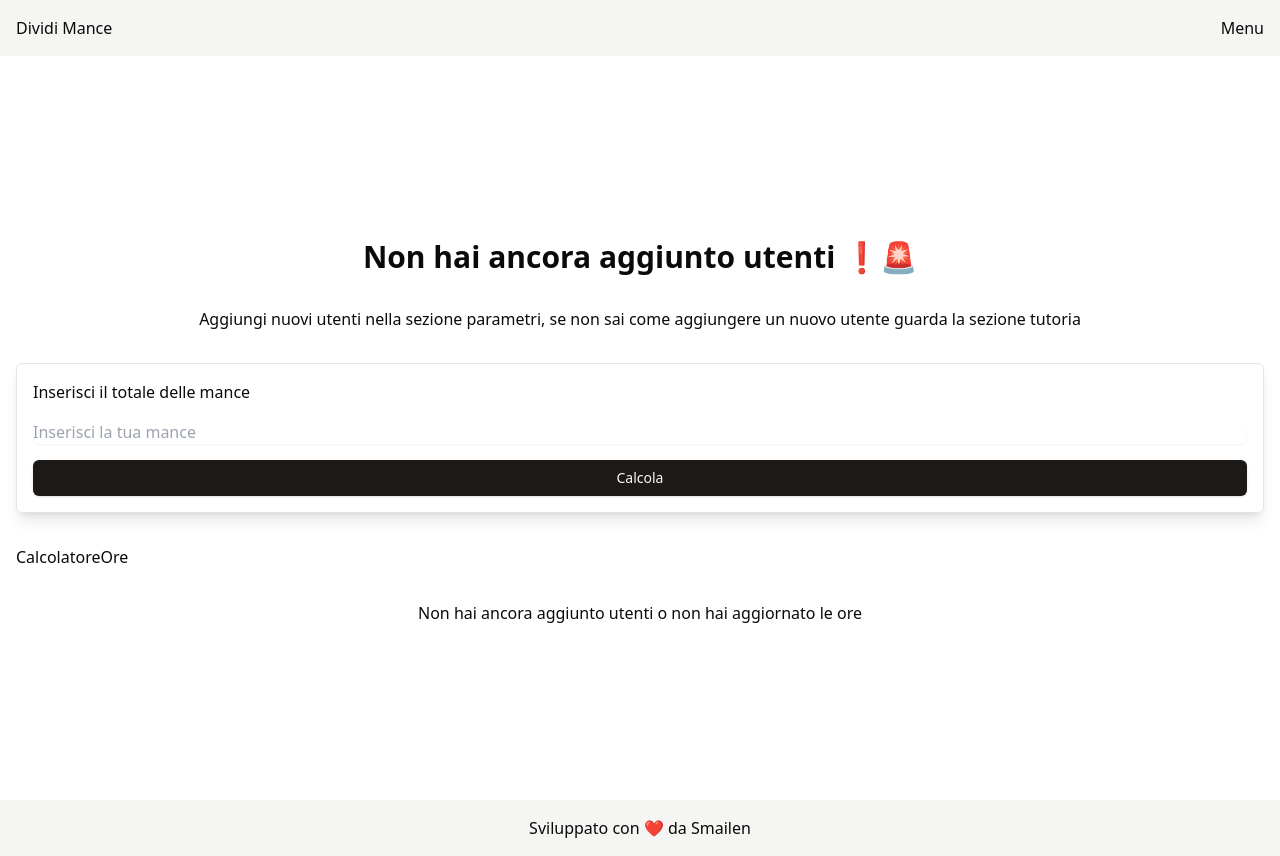
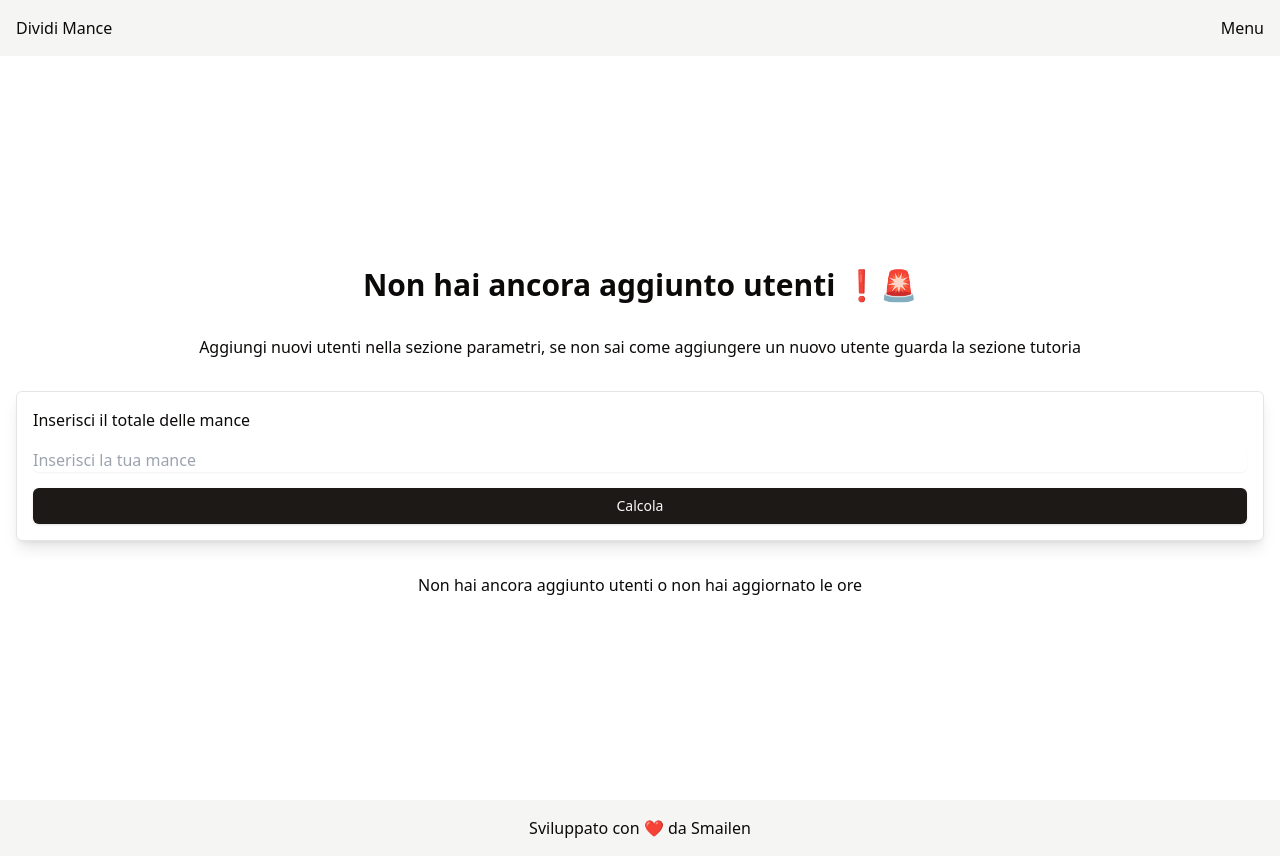
Before and after one commit to Smailen5/calcolatore-mance, a React (Vite) app: page / in a window 1280 px wide. Built offline with nearby package versions, Linux system fonts and the light colour scheme.

Commit message:
refactor: :fire: rimuove testo
rimuove testo inutilizzato

```diff
--- a/src/components/CalcolatoreOre.tsx
+++ b/src/components/CalcolatoreOre.tsx
@@ -9,7 +9,6 @@ const CalcolatoreOre: React.FC<calcolatoreOreProps> = ({ manciaTotale }) => {
 
   return (
     <>
-      <div>CalcolatoreOre</div>
       <UserGrid data={tipPerUser} noButton isHours mostraMancia />
     </>
   );
```
